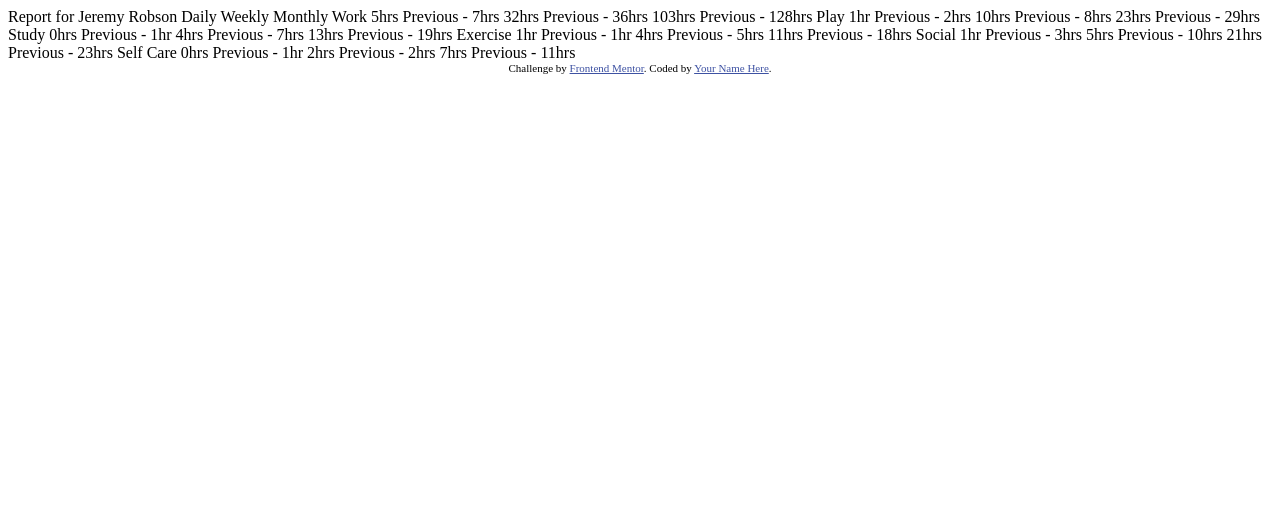
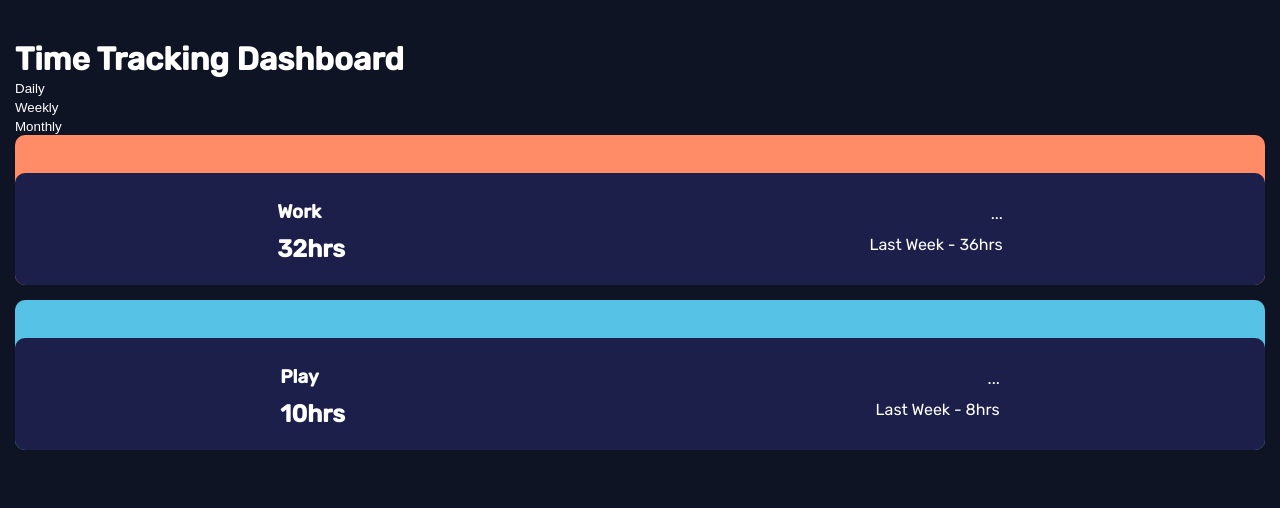
Before and after one commit to Merlin033/Challenge-5-Time-tracking-dashboard, a plain HTML site: page index.html in a window 1280 px wide. Drawn offline with Linux system fonts and the light colour scheme.

Commit message:
Sketch done1

```diff
--- a/data.json
+++ b/data.json
@@ -101,4 +101,4 @@
       }
     }
   }
-]}
+]
--- a/index.html
+++ b/index.html
@@ -1,80 +1,50 @@
 <!DOCTYPE html>
 <html lang="en">
-<head>
-  <meta charset="UTF-8">
-  <meta name="viewport" content="width=device-width, initial-scale=1.0"> <!-- displays site properly based on user's device -->
+  <head>
+    <meta charset="UTF-8" />
+    <meta name="viewport" content="width=device-width, initial-scale=1.0" />
+    <!-- displays site properly based on user's device -->
+    <link rel="stylesheet" href="style.css" />
+    <link
+      rel="icon"
+      type="image/png"
+      sizes="32x32"
+      href="./images/favicon-32x32.png"
+    />
 
-  <link rel="icon" type="image/png" sizes="32x32" href="./images/favicon-32x32.png">
+    <title>Frontend Mentor | Time tracking dashboard</title>
+  </head>
 
-  <title>Frontend Mentor | Time tracking dashboard</title>
+  <body>
+    <header class="header">
+      <h1 class="header__title">Time Tracking Dashboard</h1>
+      <nav class="header-nav">
+        <ul class="header-nav-list">
+          <li><button type="button" class="daily">Daily</button></li>
+          <li><button type="button" class="weekly">Weekly</button></li>
+          <li><button type="button" class="monthly">Monthly</button></li>
+        </ul>
+      </nav>
+    </header>
 
-  <!-- Feel free to remove these styles or customise in your own stylesheet 👍 -->
-  <style>
-    .attribution { font-size: 11px; text-align: center; }
-    .attribution a { color: hsl(228, 45%, 44%); }
-  </style>
-</head>
-<body>
-
-  Report for
-  Jeremy Robson
-
-  Daily
-  Weekly
-  Monthly
-
-  Work
-  5hrs <!-- daily -->
-  Previous - 7hrs <!-- daily -->
-  32hrs <!-- weekly -->
-  Previous - 36hrs <!-- weekly -->
-  103hrs <!-- monthly -->
-  Previous - 128hrs <!-- monthly -->
-
-  Play
-  1hr <!-- daily -->
-  Previous - 2hrs <!-- daily -->
-  10hrs <!-- weekly -->
-  Previous - 8hrs <!-- weekly -->
-  23hrs <!-- monthly -->
-  Previous - 29hrs <!-- monthly -->
-
-  Study
-  0hrs <!-- daily -->
-  Previous - 1hr <!-- daily -->
-  4hrs <!-- weekly -->
-  Previous - 7hrs <!-- weekly -->
-  13hrs <!-- monthly -->
-  Previous - 19hrs <!-- monthly -->
-
-  Exercise
-  1hr <!-- daily -->
-  Previous - 1hr <!-- daily -->
-  4hrs <!-- weekly -->
-  Previous - 5hrs <!-- weekly -->
-  11hrs <!-- monthly -->
-  Previous - 18hrs <!-- monthly -->
-
-  Social
-  1hr <!-- daily -->
-  Previous - 3hrs <!-- daily -->
-  5hrs <!-- weekly -->
-  Previous - 10hrs <!-- weekly -->
-  21hrs <!-- monthly -->
-  Previous - 23hrs <!-- monthly -->
-
-  Self Care
-  0hrs <!-- daily -->
-  Previous - 1hr <!-- daily -->
-  2hrs <!-- weekly -->
-  Previous - 2hrs <!-- weekly -->
-  7hrs <!-- monthly -->
-  Previous - 11hrs <!-- monthly -->
-
-
-  <div class="attribution">
-    Challenge by <a href="https://www.frontendmentor.io?ref=challenge" target="_blank">Frontend Mentor</a>.
-    Coded by <a href="#">Your Name Here</a>.
-  </div>
-</body>
+    <main>
+      <article class="work">
+        <div class="card">
+          <h3>Work</h3>
+          <h2>32hrs</h2>
+          <p class="option">...</p>
+          <p>Last Week - 36hrs</p>
+        </div>
+      </article>
+      <article class="play">
+        <div class="card">
+          <h3>Play</h3>
+          <h2>10hrs</h2>
+          <p class="option">...</p>
+          <p>Last Week - 8hrs</p>
+        </div>
+      </article>
+    </main>
+    <script src="script.js"></script>
+  </body>
 </html>
--- /dev/null
+++ b/script.js
@@ -0,0 +1,19 @@
+// Call and get json data
+async function populate() {
+  const requestURL = "./data.json";
+  const request = new XMLHttpRequest();
+  request.open("GET", requestURL);
+  request.responseType = "json";
+  request.send();
+  request.onload = () => {
+    const timeTracking = request.response;
+    showHours(timeTracking);
+    showActivity(timeTracking);
+  };
+}
+populate();
+
+showActivity = (obj) => {
+  const activity = document.querySelector("h2");
+  activity.textContent = obj.current;
+};
--- /dev/null
+++ b/style.css
@@ -0,0 +1,65 @@
+@import url("https://fonts.googleapis.com/css2?family=Rubik:wght@300;400;500&display=swap");
+*,
+*::after,
+*::before {
+  box-sizing: border-box;
+  list-style: none;
+  margin: 0;
+  padding: 0;
+}
+body {
+  max-height: 100vh;
+  font-family: "Rubik", sans-serif;
+  background-color: hsl(226, 43%, 10%);
+  color: white;
+  padding: 40px 15px 40px 15px;
+}
+article {
+  margin-bottom: 15px;
+  display: flex;
+  flex-direction: column;
+  justify-content: flex-end;
+}
+.work {
+  background-color: hsl(15, 100%, 70%);
+  height: 150px;
+  border-radius: 10px;
+}
+.play {
+  background-color: hsl(195, 74%, 62%);
+  height: 150px;
+  border-radius: 10px;
+}
+.card {
+  background-color: hsl(235, 46%, 20%);
+  height: 75%;
+  border-radius: 10px;
+  display: grid;
+  grid-template-rows: 1fr 1fr;
+  align-items: center;
+  justify-content: space-around;
+  row-gap: 12px;
+}
+h2 {
+  grid-column: 1/2;
+  grid-row: 2/3;
+  align-self: flex-start;
+}
+h3 {
+  grid-row: 1/2;
+  grid-column: 1/2;
+  align-self: end;
+}
+p {
+  grid-column: 2/3;
+  align-self: start;
+}
+.option {
+  justify-self: end;
+  align-self: end;
+}
+button {
+  background: none;
+  color: white;
+  border: none;
+}
```
